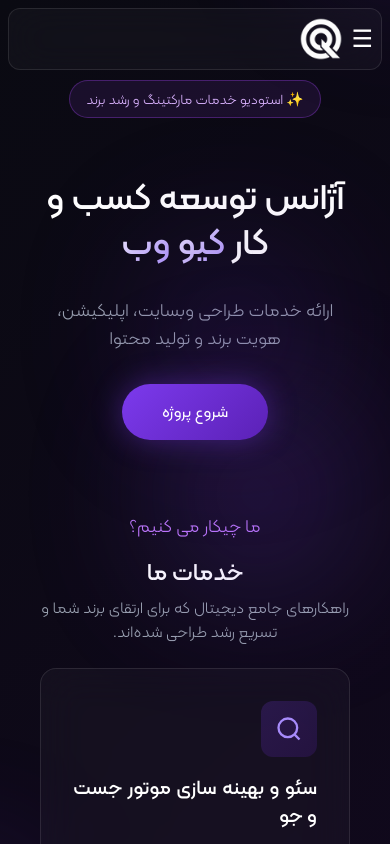
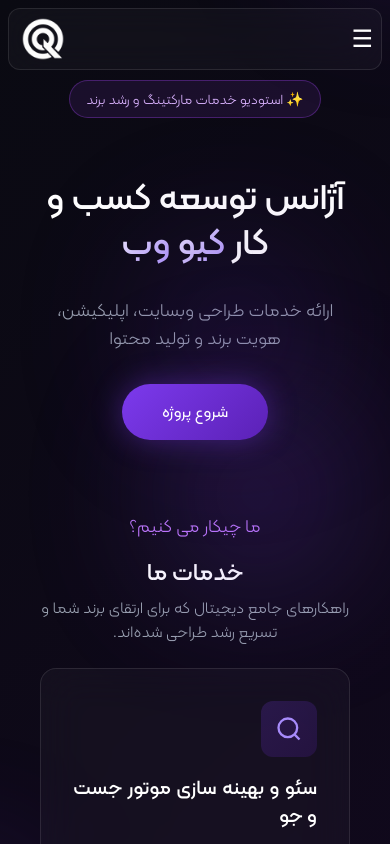
Before and after one commit to hossain-yzdani/qweb-agency, a Next.js app: page / in a window 390 px wide. Shown: the top 844 px of the page. Built offline with nearby package versions, Linux system fonts and the light colour scheme.

Commit message:
fix bug navbar reverse in mobile

```diff
--- a/components/basic/navabr.tsx
+++ b/components/basic/navabr.tsx
@@ -34,7 +34,7 @@ const Header = () => {
       <nav className="fixed px-2 py-1 md:py-2 top-2 left-2 right-2 z-50 glass rounded-xl">
         <div className="flex justify-between items-center flex-row-reverse md:flex-row">
           {/* logo & title */}
-          <div className="flex items-center flex-1 z-15">
+          <div className="flex justify-end items-center flex-1 z-15">
             <Image
               src="/logo/qweb-logo.png"
               alt="Picture of the author"
```
